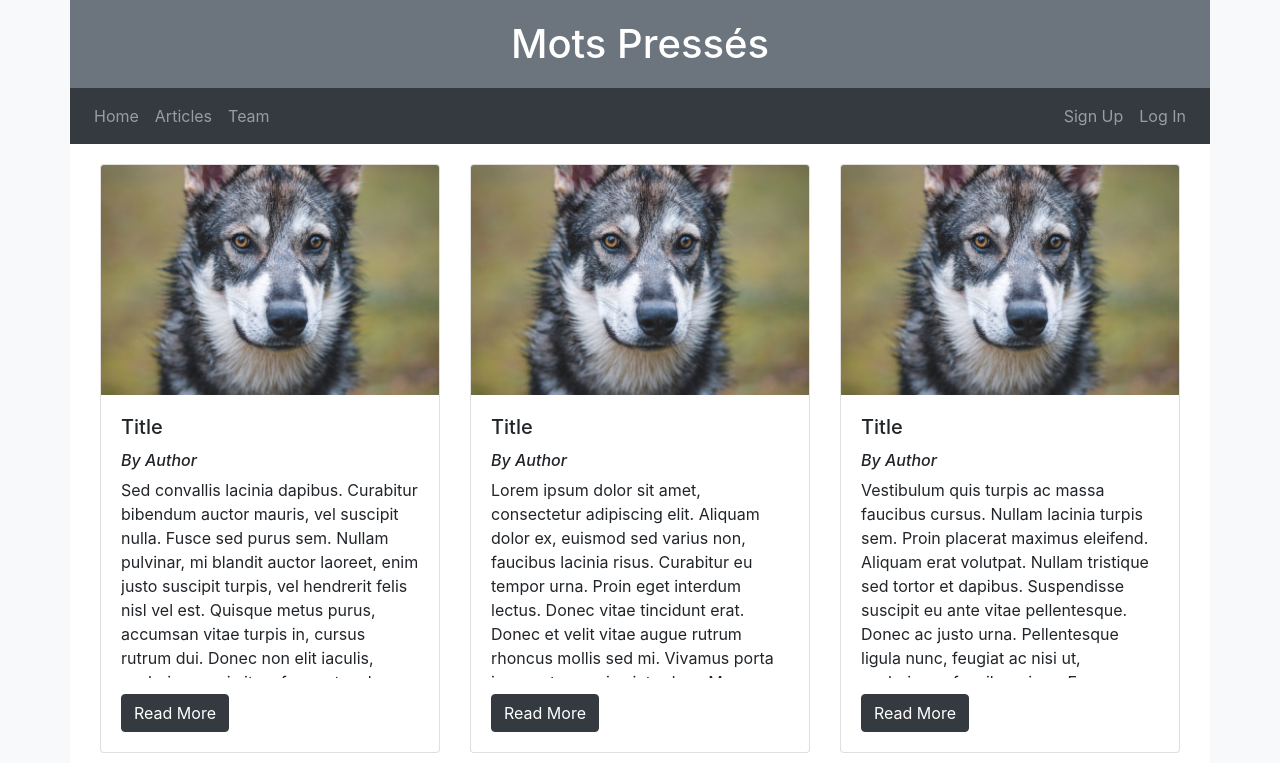
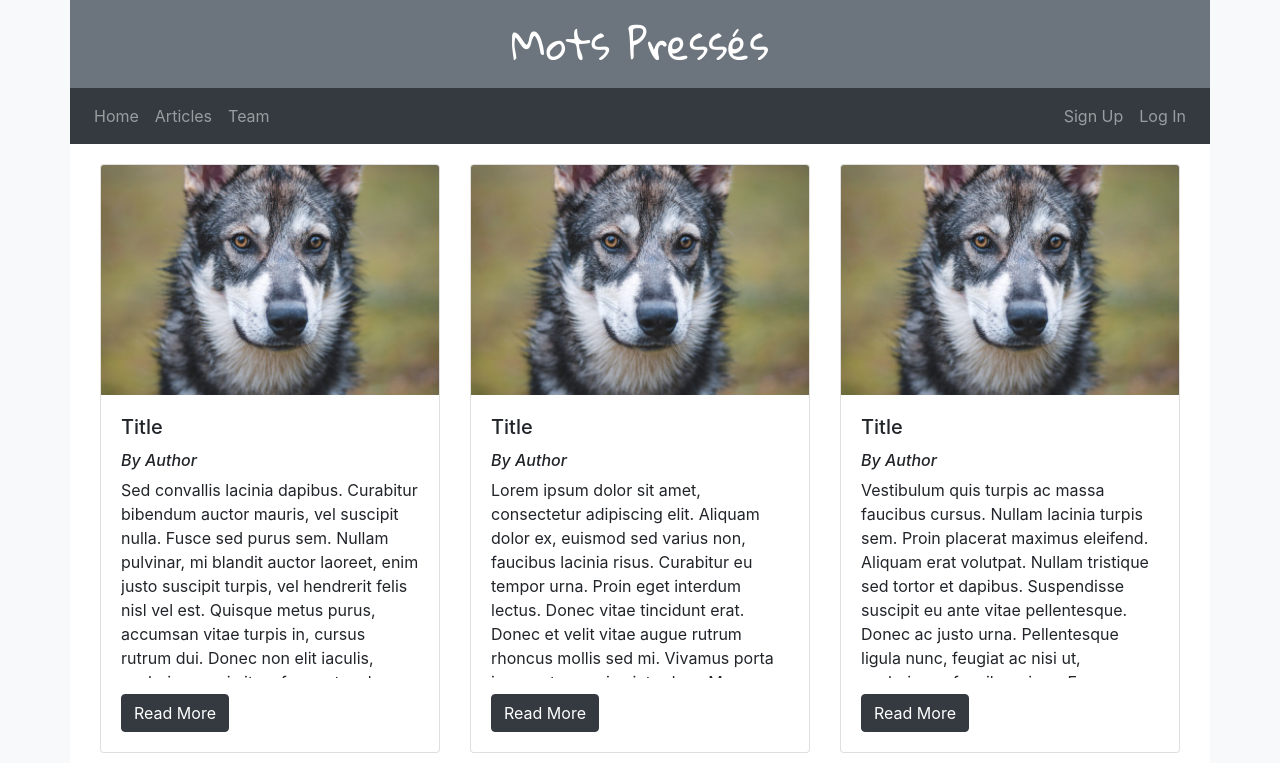
Before and after one commit to scalajeremy/blog-php, a PHP site: template src/View/index.twig in a window 1280 px wide. Shown: the top 763 px of the page. Run offline with PHP 8.4, Linux system fonts and the light colour scheme; the template is opened without the code that fills it, so the values that code supplies are empty; some libraries are stand-ins or nearby versions.

Commit message:
Change font-family main title

```diff
--- a/public/css/master.css
+++ b/public/css/master.css
@@ -39,7 +39,8 @@ header {
   padding-top: 20px; }
   header h1 {
     margin: 0;
-    text-align: center; }
+    text-align: center;
+    font-family: 'Gloria Hallelujah', cursive; }
   header a {
     color: white;
     text-decoration: none; }
--- a/src/View/common/common.twig
+++ b/src/View/common/common.twig
@@ -2,6 +2,7 @@
 <html lang="en" dir="ltr">
   <head>
     <meta charset="utf-8">
+    <link href="https://fonts.googleapis.com/css?family=Gloria+Hallelujah|Merienda" rel="stylesheet">
     <link rel="stylesheet" href="https://stackpath.bootstrapcdn.com/bootstrap/4.3.1/css/bootstrap.min.css" integrity="sha384-ggOyR0iXCbMQv3Xipma34MD+dH/1fQ784/j6cY/iJTQUOhcWr7x9JvoRxT2MZw1T" crossorigin="anonymous">
     <link rel="stylesheet" href="/css/master.css">
 
--- a/src/scss/master.scss
+++ b/src/scss/master.scss
@@ -51,6 +51,8 @@ header {
   h1 {
     margin: 0;
     text-align: center;
+    font-family: 'Gloria Hallelujah', cursive;
+    //font-family: 'Merienda', cursive;
   }
 
   a {
```
